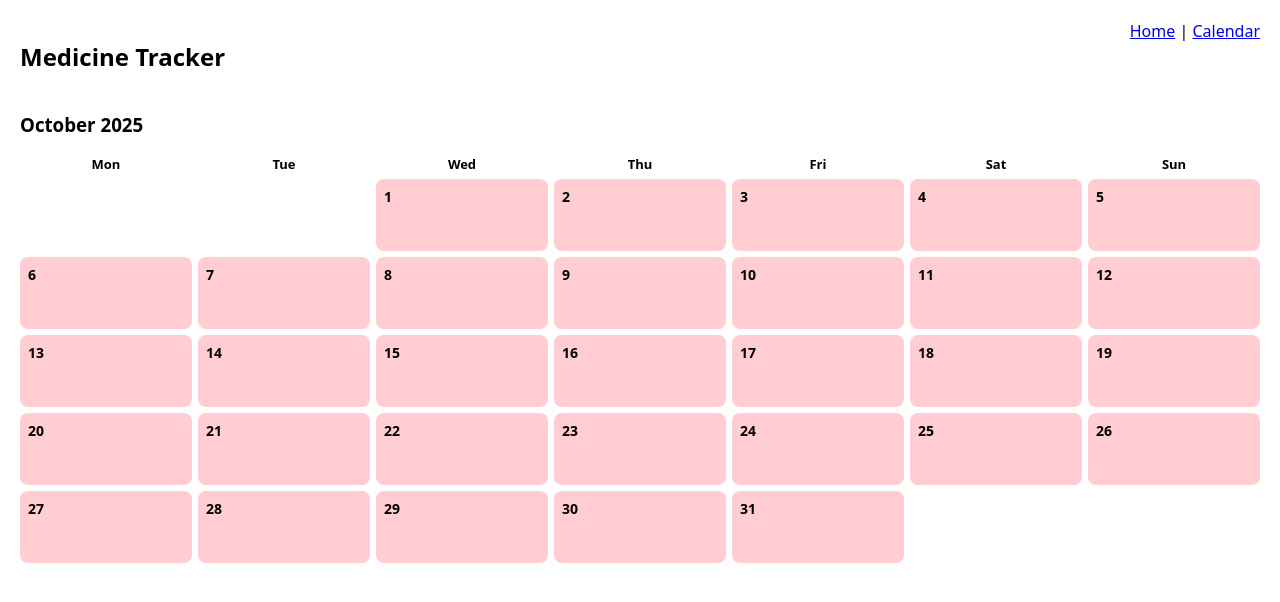
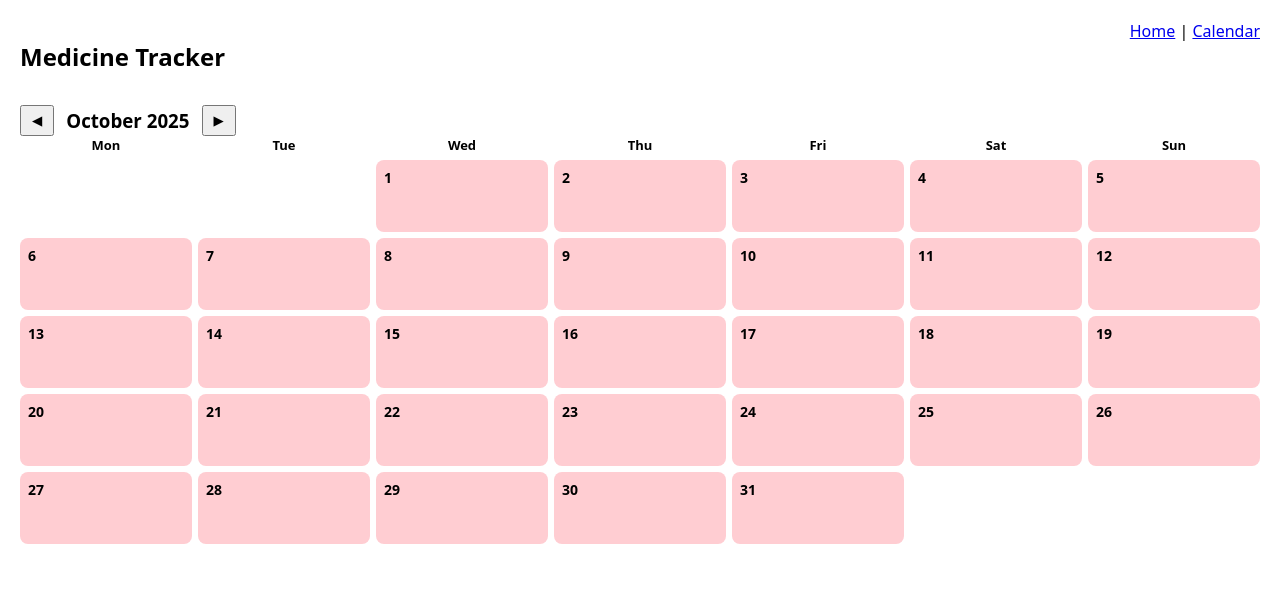
Before and after one commit to lasitha1991/beheth-biwwada, a React (Vite) app in the folder frontend/: page /calendar in a window 1280 px wide. Shown: the top 602 px of the page. Built offline with nearby package versions, Linux system fonts and the light colour scheme; no server answers.

Commit message:
month navigation

```diff
--- a/frontend/src/pages/CalendarPage.tsx
+++ b/frontend/src/pages/CalendarPage.tsx
@@ -1,5 +1,5 @@
 import React, { useEffect, useState } from 'react';
-import { startOfMonth, endOfMonth, eachDayOfInterval, format } from 'date-fns';
+import { startOfMonth, endOfMonth, eachDayOfInterval, format, addMonths } from 'date-fns';
 import MonthGrid from '../components/MonthGrid';
 
 type Record = { id: number; user_id: string; ts: string };
@@ -7,6 +7,9 @@ type Record = { id: number; user_id: string; ts: string };
 export default function CalendarPage() {
   const [records, setRecords] = useState<Record[]>([]);
   const userId = 'default-user';
+
+  // currentMonth holds a Date representing the active month (kept at startOfMonth)
+  const [currentMonth, setCurrentMonth] = useState<Date>(() => startOfMonth(new Date()));
 
   useEffect(() => {
     fetch(`/api/records?userId=${encodeURIComponent(userId)}`)
@@ -17,14 +20,26 @@ export default function CalendarPage() {
 
   const setOfDays = new Set(records.map(r => r.ts.slice(0,10)));
 
-  const today = new Date();
-  const days = eachDayOfInterval({ start: startOfMonth(today), end: endOfMonth(today) });
+  // compute days for the current selected month
+  const days = eachDayOfInterval({ start: startOfMonth(currentMonth), end: endOfMonth(currentMonth) });
+  const dayStatus = days.map(d => ({ date: d, hasRecord: setOfDays.has(format(d, 'yyyy-MM-dd')) }));
 
-  const dayStatus = days.map(d => ({ date: d, hasRecord: setOfDays.has(format(d, 'yyyy-MM-dd')) }));
+  function goPrevMonth() {
+    setCurrentMonth(m => addMonths(m, -1));
+  }
+
+  function goNextMonth() {
+    setCurrentMonth(m => addMonths(m, 1));
+  }
 
   return (
     <div>
-      <h3>{format(today, 'MMMM yyyy')}</h3>
+      <div style={{ display: 'flex', alignItems: 'center', gap: 12 }}>
+        <button onClick={goPrevMonth} style={{ padding: '6px 10px' }} aria-label="Previous month">◀</button>
+        <h3 style={{ margin: 0 }}>{format(currentMonth, 'MMMM yyyy')}</h3>
+        <button onClick={goNextMonth} style={{ padding: '6px 10px' }} aria-label="Next month">▶</button>
+      </div>
+
       <MonthGrid days={dayStatus} />
     </div>
   );
```
